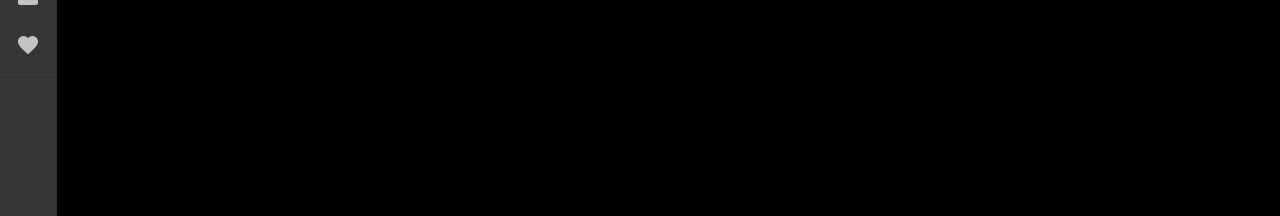
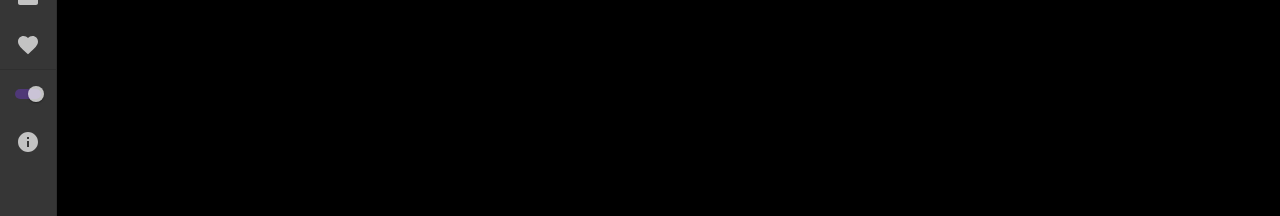
Before and after one commit to taloncjones/Mini_TTV, a React (Create React App) app: page / in a window 1280 px wide. Shown: the part 195-411 px from the top of the page. Built offline with nearby package versions, Linux system fonts and the light colour scheme; no server answers.

Commit message:
Add About and Drawer Toggle to Drawer

```diff
--- a/src/components/layout/MiniDrawer.js
+++ b/src/components/layout/MiniDrawer.js
@@ -11,6 +11,8 @@ import HomeIcon from '@material-ui/icons/Home';
 import MovieIcon from '@material-ui/icons/Movie';
 import GamesIcon from '@material-ui/icons/Games';
 import FavoriteIcon from '@material-ui/icons/Favorite';
+import InfoIcon from '@material-ui/icons/Info';
+import { Switch } from '@material-ui/core';
 
 const drawerWidth = 240;
 
@@ -59,6 +61,7 @@ export default function MiniDrawer() {
   const classes = useStyles();
   const [open, setOpen] = React.useState(false);
   const [selectedIndex, setSelectedIndex] = React.useState(0);
+  const [letOpen, setChecked] = React.useState(true);
 
   const handleDrawerOpen = () => {
     setOpen(true);
@@ -71,6 +74,15 @@ export default function MiniDrawer() {
   const handleListItemClick = (event, index) => {
     setSelectedIndex(index);
   };
+
+  const handleDrawerToggle = () => {
+    setChecked(!letOpen);
+    if(!letOpen) {
+      handleDrawerOpen()
+    } else {
+      handleDrawerClose()
+    }
+  }
 
   return (
     <Drawer
@@ -85,7 +97,7 @@ export default function MiniDrawer() {
           [classes.drawerClose]: !open,
         }),
       }}
-      onMouseOver={handleDrawerOpen}
+      onMouseOver={letOpen ? handleDrawerOpen : handleDrawerClose}
       onMouseOut={handleDrawerClose}
     >
       <div className={classes.toolbar} />
@@ -121,8 +133,29 @@ export default function MiniDrawer() {
           <ListItemIcon><FavoriteIcon /></ListItemIcon>
           <ListItemText>My Follows</ListItemText>
         </ListItem>
+        <Divider />
+        <ListItem
+          button key="Drawer"
+        >
+          <ListItemIcon>
+            <Switch
+              edge="start"
+              size="small"
+              color="primary"
+              onChange={handleDrawerToggle}
+              checked={letOpen}
+            />
+          </ListItemIcon>
+          <ListItemText>Enable Sidebar</ListItemText>
+        </ListItem>
+        <ListItem
+          button key="About"
+          onClick={event => handleListItemClick(event, 4)}
+        >
+          <ListItemIcon><InfoIcon /></ListItemIcon>
+          <ListItemText>About</ListItemText>
+        </ListItem>
       </List>
-      <Divider />
     </Drawer>
   );
 }
```
